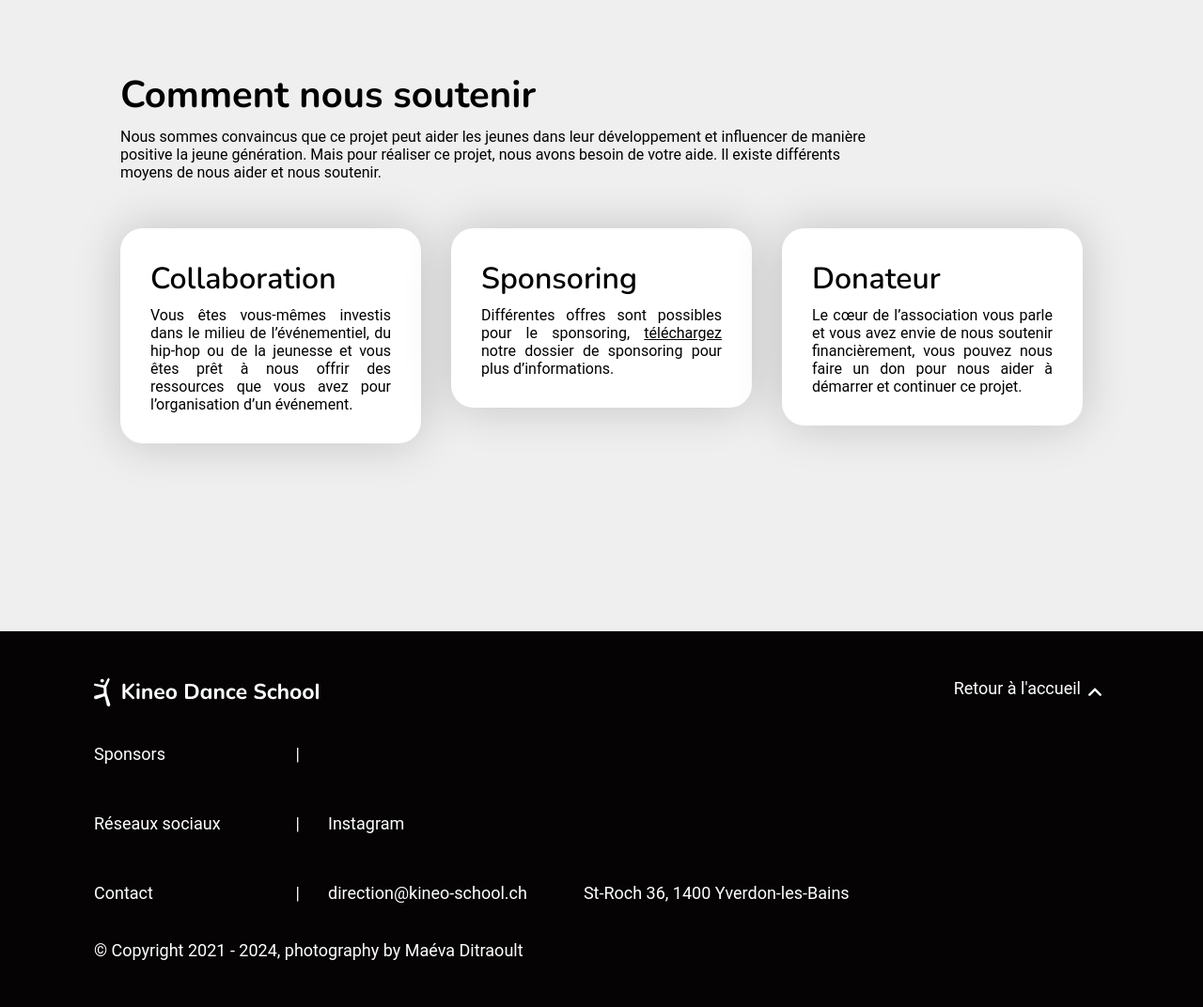
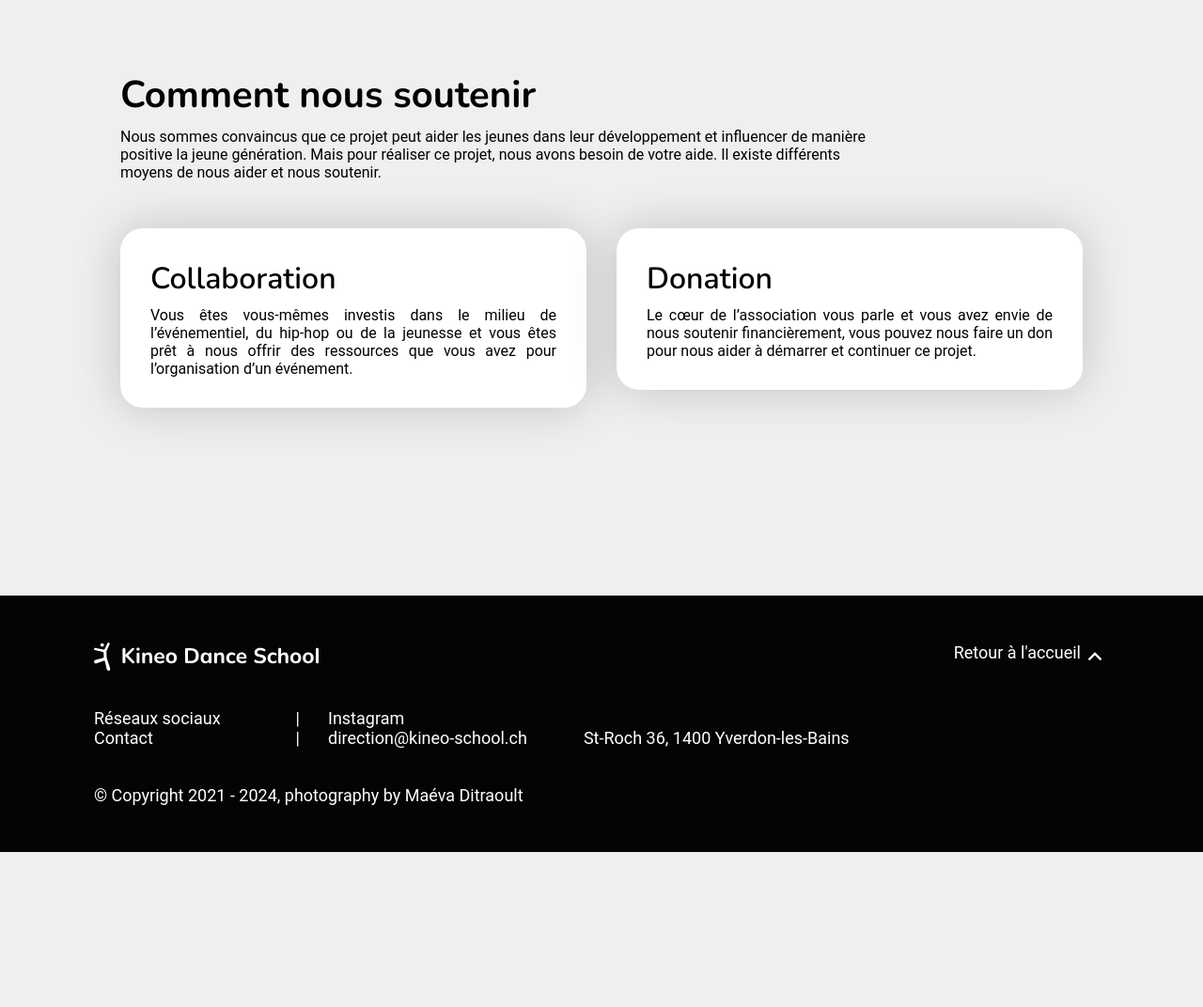
Before and after one commit to JoFlucki/kineo-website, a PHP site: page / in a window 1280 px wide. Shown: the part 5162-6234 px from the top of the page at 94% size. After the commit the page ends 6069 px from the top, so only its background shows below. Run offline with PHP 8.4, Linux system fonts and the light colour scheme.

Commit message:
Removed sponsors

```diff
--- a/css/desktop/main.css
+++ b/css/desktop/main.css
@@ -116,7 +116,6 @@
     flex-direction: column;
     justify-content: space-between;
     background-color: #050303;
-    height: 300px;
     padding: 50px;
     padding-left: 100px;
     padding-right: 100px;
@@ -139,7 +138,6 @@
 }
 
 .footer-row.row2 {
-    flex-grow: 1;
     padding-bottom: 30px;
     padding-top: 30px;
     justify-content: flex-start;
--- a/index.html
+++ b/index.html
@@ -255,14 +255,8 @@
                             et vous êtes prêt à nous offrir des ressources que vous avez pour l’organisation d’un
                             événement.</p>
                     </div>
-                    <div class="sup-block sup-block2 card">
-                        <h3>Sponsoring</h3>
-                        <p>Différentes offres sont possibles pour le sponsoring, <a
-                                href="res/docs/sponsors.pdf">téléchargez</a> notre dossier de sponsoring pour plus
-                            d’informations.</p>
-                    </div>
                     <div class="sup-block sup-block3 card">
-                        <h3>Donateur</h3>
+                        <h3>Donation</h3>
                         <p>Le cœur de l’association vous parle et vous avez envie de nous soutenir financièrement,
                             vous pouvez nous faire un don pour nous aider à démarrer et continuer ce projet.</p>
                     </div>
@@ -280,16 +274,10 @@
             </div>
             <div class="footer-row row2">
                 <div class="footer-titles">
-                    <div>Sponsors</div>
                     <div>Réseaux sociaux</div>
                     <div>Contact</div>
                 </div>
                 <div class="footer-content">
-                    <div class="footer-content-row">
-                        <div>|</div>
-                        <div></div>
-                        <div></div>
-                    </div>
                     <div class="footer-content-row">
                         <div>|</div>
                         <div><a href="https://www.instagram.com/kineo_danceschool/">Instagram</a></div>
```
